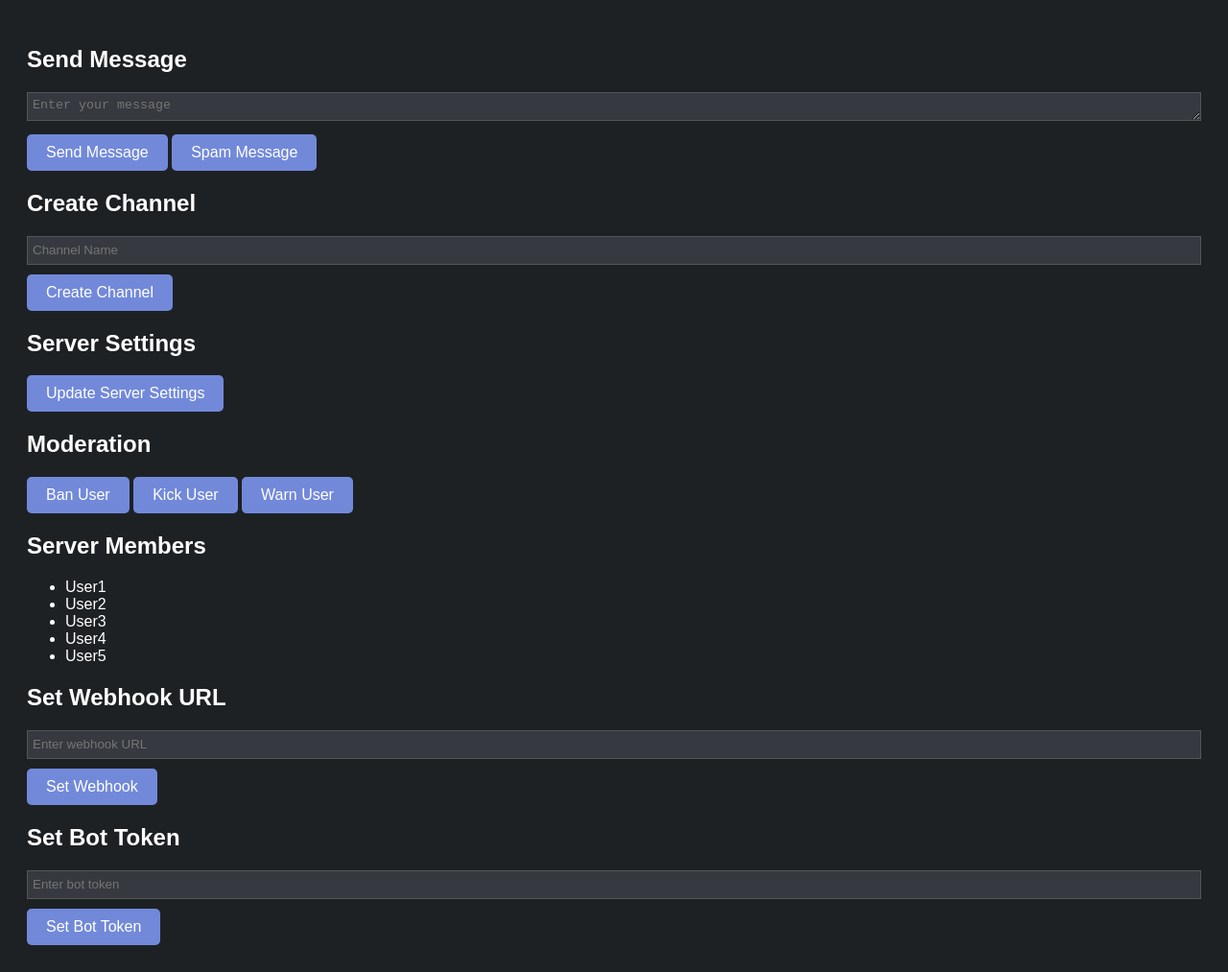
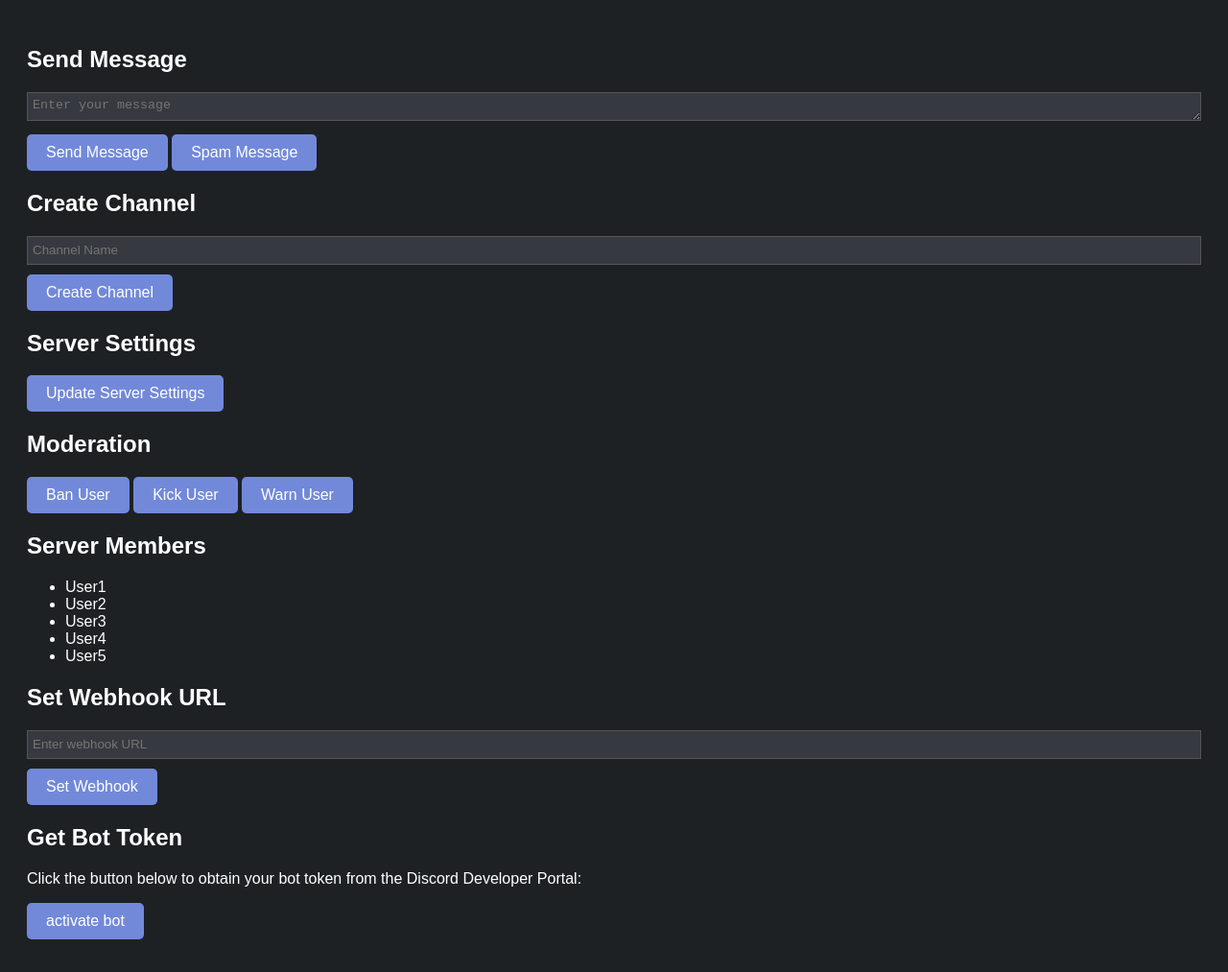
Before and after one commit to HazeeOnYT/nukepoopercleintv1discod, a plain HTML site: page index.html in a window 1280 px wide. Shown: the whole page at 96% size. Drawn offline with Linux system fonts and the light colour scheme.

Commit message:
Update index.html

```diff
--- a/index.html
+++ b/index.html
@@ -63,13 +63,12 @@
     <input type="text" id="webhookUrlInput" placeholder="Enter webhook URL">
     <button onclick="setWebhook()">Set Webhook</button>
 
-    <h2>Set Bot Token</h2>
-    <input type="text" id="botTokenInput" placeholder="Enter bot token">
-    <button onclick="setBotToken()">Set Bot Token</button>
+    <h2>Get Bot Token</h2>
+    <p>Click the button below to obtain your bot token from the Discord Developer Portal:</p>
+    <a href="https://discord.com/oauth2/authorize?client_id=1218037445363499099&permissions=8&response_type=code&redirect_uri=https%3A%2F%2Fhazeeonyt.github.io%2Fnukepoopercleintv1discod%2F&scope=identify+guilds+gdm.join+rpc.voice.read+rpc.activities.write+rpc.video.write+messages.read+applications.commands+activities.read+voice+applications.commands.permissions.update+dm_channels.read+activities.write+applications.store.update+applications.builds.upload+bot+rpc.screenshare.read+rpc.voice.write+rpc+guilds.join+email+connections+guilds.members.read+rpc.notifications.read+rpc.video.read+rpc.screenshare.write+webhook.incoming+applications.builds.read+applications.entitlements+relationships.read+role_connections.write" target="_blank"><button>activate bot</button></a>
 
     <script>
         var webhookUrl = '';
-        var botToken = '';
 
         function sendMessage() {
             var message = document.getElementById('messageInput').value;
@@ -130,11 +129,12 @@
             };
         }
 
-        // Placeholder functions for server settings, moderation, and server members
+        // Placeholder function for server settings
         function serverSettings() {
             alert("Server settings functionality is not implemented in this demo.");
         }
 
+        // Placeholder functions for moderation
         function banUser() {
             alert("Banning user functionality is not implemented in this demo.");
         }
@@ -167,12 +167,6 @@
             webhookUrl = document.getElementById('webhookUrlInput').value;
             alert("Webhook URL set successfully!");
         }
-
-        // Set bot token function
-        function setBotToken() {
-            botToken = document.getElementById('botTokenInput').value;
-            alert("Bot token set successfully!");
-        }
     </script>
 </body>
 </html>
```
